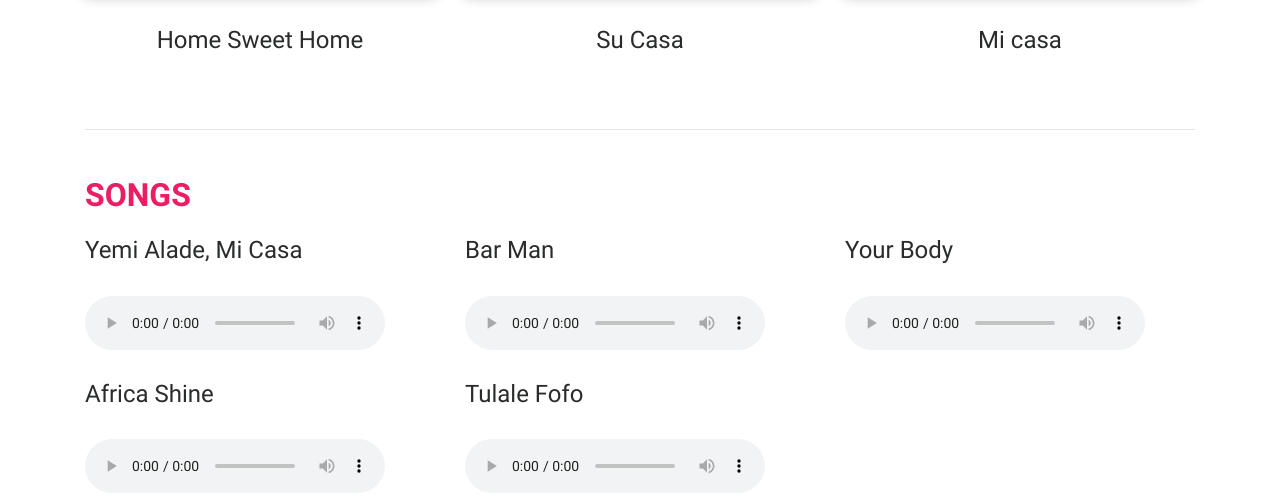
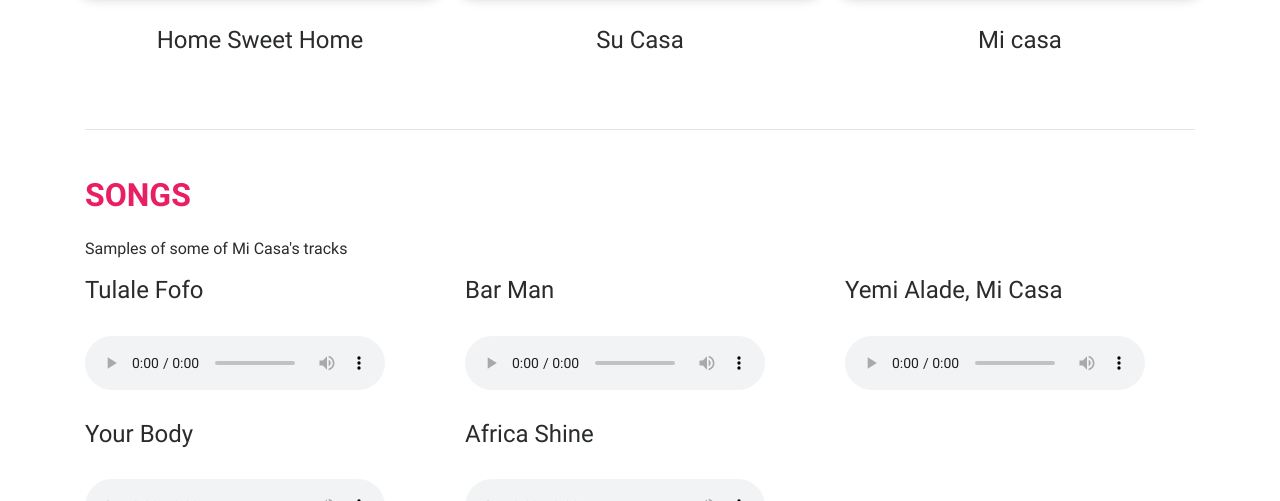
Before and after one commit to Ibrokola/micasa, a Django app: page / in a window 1280 px wide. Shown: the part 1655-2156 px from the top of the page. Run offline with Django 3.2, Linux system fonts and the light colour scheme; data comes from the database, SQL or seed files in the repository; some libraries are stand-ins or nearby versions.

Commit message:
audio update

```diff
--- a/promo/views.py
+++ b/promo/views.py
@@ -14,7 +14,6 @@
 		band_qs = BandProfile.objects.all().order_by('?')
 		page_qs = Page.objects.all().order_by('?')
 		song_qs = Song.objects.all().order_by('?')
-		print(song_qs)
 		context = {
 			"about_qs": about_qs,
 			"disco_qs": disco_qs,
--- a/templates/home.html
+++ b/templates/home.html
@@ -154,6 +154,7 @@
                 <!--/First row-->
                 <hr class="between-sections">
                 <h2 class="pink-text font-up font-bold-2 mt-3 mb-2 wow fadeIn" data-wow-delay="0.2s">Songs</h2>
+                <p>Samples of some of Mi Casa's tracks</p>
                 <div class="row">
                     {% for item in song_qs %}
                     <div class="col-sm-4 mb-2 wow fadeIn" data-wow-delay="0.6s">
```
